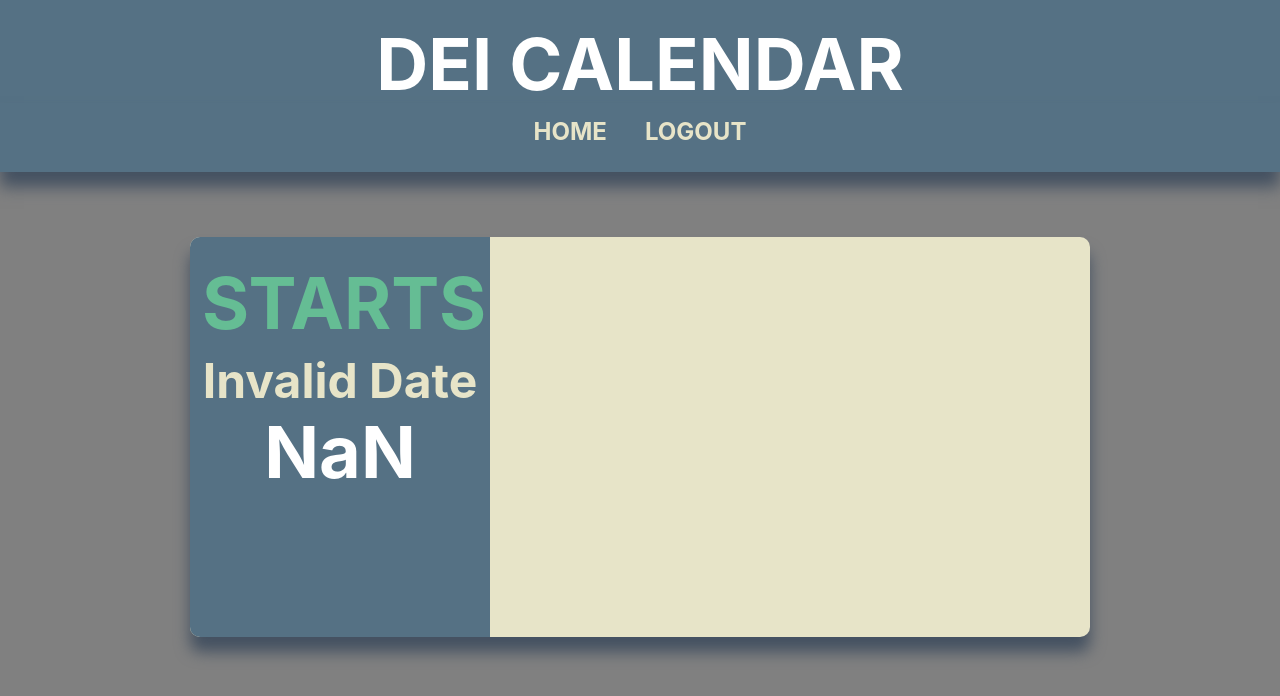
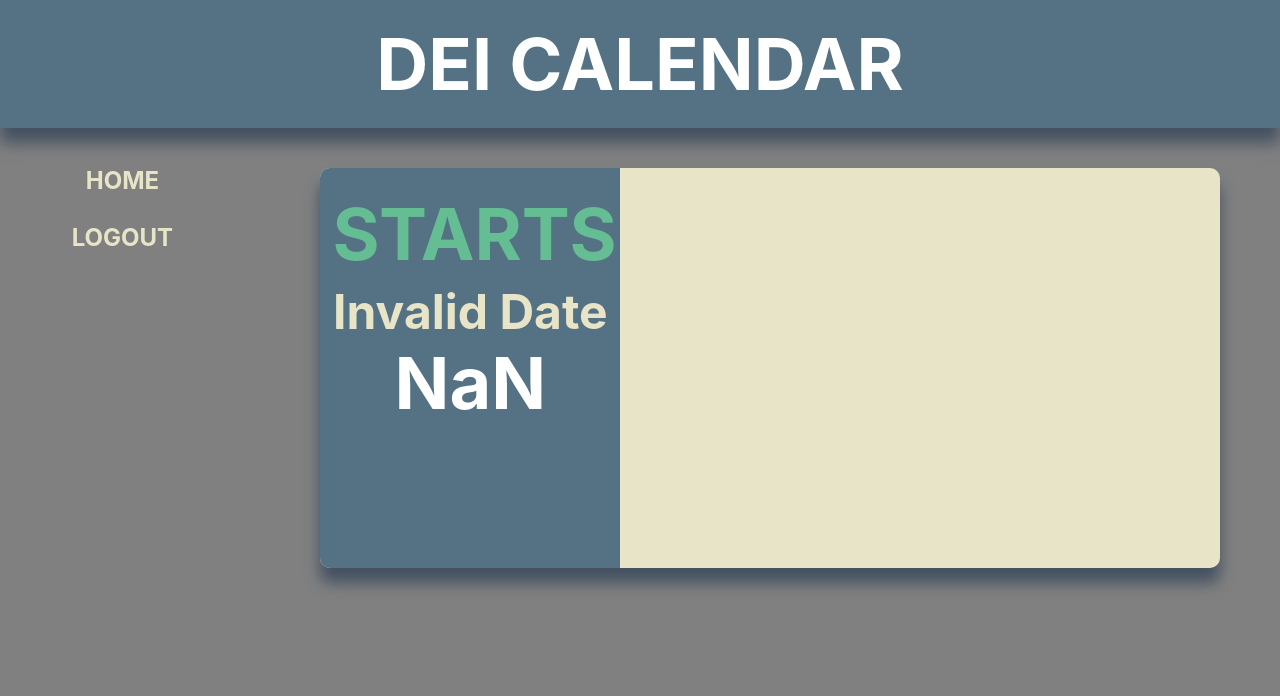
Before and after one commit to petehodnefield/project-three, a React (Create React App) app in the folder client/: page /events/1 in a window 1280 px wide. Shown: the top 696 px of the page. Built offline with nearby package versions, Linux system fonts and the light colour scheme; no server answers.

Commit message:
move the nav bar to the side and added the quick searches

```diff
--- a/client/src/components/NavButtons/index.js
+++ b/client/src/components/NavButtons/index.js
@@ -9,16 +9,16 @@ function NavButtons(props) {
   return (
     <>
       {props.isUserLoggedIn ? (
-        <div className="mb-3 is-flex is-flex-direction-row is-justify-content-center">
+        <div className="mb-3 is-flex is-flex-direction-column is-align-content-center">
           <Link to={`/`}>
-            <button className="m-1 nav-btn" onClick={() => ""}>
+            <button className="m-1 nav-btn full-width" onClick={() => ""}>
               HOME
             </button>
           </Link>
           {/* <button className="m-1 nav-btn" onClick={() => ""}>
             DASHBOARD
           </button> */}
-          <button className="m-1 nav-btn" onClick={logOut}>
+          <button className="m-1 nav-btn full-width" onClick={logOut}>
             LOGOUT
           </button>
         </div>
--- a/client/src/index.css
+++ b/client/src/index.css
@@ -168,9 +168,9 @@ header {
   background-color: var(--primary-color);
 }
 
-nav {
+/* nav {
   background-color: var(--primary-color);
-}
+} */
 
 .nav-btn {
   background: none;
@@ -259,3 +259,9 @@ nav {
 .log-header{
   background-color: var(--primary-color);
 }
+
+.text-left{
+  text-align: left;
+  position: relative;
+  left: 100px;
+}
--- a/client/src/pages/Home.js
+++ b/client/src/pages/Home.js
@@ -50,13 +50,13 @@ function Home() {
         <h1 className="white big">DEI CALENDAR</h1>
       </header>
       {auth.loggedIn() ? (
-        <main className="">
-          <nav className="is-flex is-flex-direction-row is-justify-content-center shadow raise">
+        <main className="columns">
+          <nav className="mt-5 is-flex is-flex-direction-column column is-one-fifth">
             <NavButtons isUserLoggedIn={auth.loggedIn}></NavButtons>
-            {/* <QuickSearches></QuickSearches> */}
+            <QuickSearches></QuickSearches>
           </nav>
-          <main className="is-flex is-flex-direction-column is-align-items-center">
-            <h1 className="cream">ALL UPCOMING CULTURAL EVENTS</h1>
+          <main className="is-flex is-flex-direction-column is-align-items-center column">
+            <h1 className="pl-5 cream full-width text-left">ALL UPCOMING CULTURAL EVENTS</h1>
             <div className=" is-max-desktop is-flex is-flex-wrap-wrap is-justify-content-center full-width">
               {data.events.map((event) => (
                 <Link to={`/events/${event._id}`}>
--- a/client/src/pages/singleEvent.js
+++ b/client/src/pages/singleEvent.js
@@ -17,15 +17,15 @@ const SingleEvent = (props) => {
   console.log(data);
   return (
     <div>
-      <header>
+      <header className="shadow">
         <h1 className="white big">DEI CALENDAR</h1>
       </header>
-      <main className="">
-        <nav className="is-flex is-flex-direction-column is-align-items-center is-one-quarter raise shadow">
+      <main className="columns">
+        <nav className="mt-5 is-flex is-flex-direction-column column is-one-fifth">
           <NavButtons isUserLoggedIn={auth.loggedIn}></NavButtons>
           {/* <QuickSearches></QuickSearches> */}
         </nav>
-        <main className="is-flex is-flex-direction-column is-align-items-center">
+        <main className="is-flex is-flex-direction-column is-align-items-center column">
           <LongCard eventData={event}></LongCard>
         </main>
       </main>
```
Also changed, not shown: 1 other file (tests, documents, lock files or other folders).
